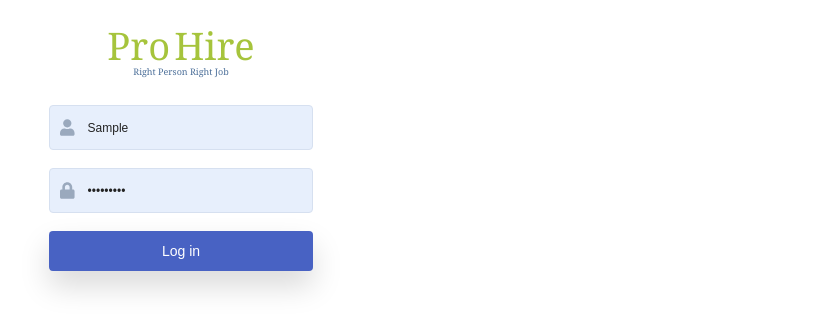
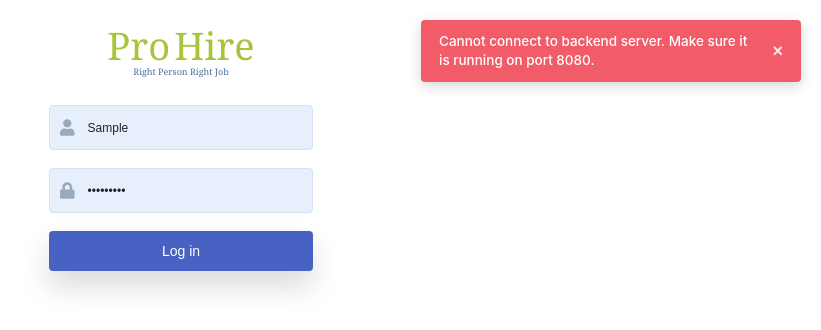
Before and after one commit to JeevaJenson/stanco_revamp, a React (Vite) app in the folder frontend/: page / in a window 1280 px wide. Both pictures are taken after typing "Sample", "Sample123" into the empty fields and a click on the button "Log in". Shown: the top 330 px of the page, without its empty margins (459-1280 px from the left). Built offline with nearby package versions, Linux system fonts and the light colour scheme; no server answers.

Commit message:
login api integration

```diff
--- a/frontend/package.json
+++ b/frontend/package.json
@@ -10,6 +10,7 @@
     "preview": "vite preview"
   },
   "dependencies": {
+    "axios": "^1.19.0",
     "react": "^19.2.8",
     "react-dom": "^19.2.8",
     "react-icons": "^5.7.0",
--- a/frontend/src/pages/login.css
+++ b/frontend/src/pages/login.css
@@ -107,3 +107,73 @@
 .login-button:hover {
   background: #3d56b0;
 }
+
+/* Toast Notifications in Right Top Corner */
+.toast-container {
+  position: fixed;
+  top: 20px;
+  right: 20px;
+  z-index: 9999;
+  display: flex;
+  flex-direction: column;
+  gap: 10px;
+  animation: slideInRight 0.3s ease-out;
+}
+
+.toast-box {
+  display: flex;
+  align-items: center;
+  justify-content: space-between;
+  min-width: 240px;
+  max-width: 380px;
+  padding: 12px 18px;
+  border-radius: 4px;
+  color: #ffffff;
+  font-family: -apple-system, BlinkMacSystemFont, "Segoe UI", Roboto, Oxygen, Ubuntu, Cantarell, "Open Sans", "Helvetica Neue", sans-serif;
+  font-size: 13.5px;
+  font-weight: 500;
+  line-height: 1.4;
+  box-shadow: 0 4px 14px rgba(0, 0, 0, 0.16);
+  transition: all 0.2s ease;
+}
+
+.toast-box.success {
+  background-color: #2eb85c; /* Clean green box for Login successful */
+}
+
+.toast-box.error {
+  background-color: #f25b68; /* Coral red box matching screenshot */
+}
+
+.toast-message {
+  flex: 1;
+  margin-right: 12px;
+}
+
+.toast-close-btn {
+  background: transparent;
+  border: none;
+  color: #ffffff;
+  font-size: 18px;
+  font-weight: 700;
+  cursor: pointer;
+  padding: 0;
+  line-height: 1;
+  opacity: 0.85;
+  transition: opacity 0.15s;
+}
+
+.toast-close-btn:hover {
+  opacity: 1;
+}
+
+@keyframes slideInRight {
+  from {
+    transform: translateX(100%);
+    opacity: 0;
+  }
+  to {
+    transform: translateX(0);
+    opacity: 1;
+  }
+}
--- a/frontend/src/pages/login.jsx
+++ b/frontend/src/pages/login.jsx
@@ -1,25 +1,89 @@
-import { useState } from "react";
+import { useState, useEffect } from "react";
 import { FaUser, FaLock } from "react-icons/fa";
-import "./Login.css";
+import api from "../services/api";
+import "./login.css";
 
 function Login() {
-  const [username, setUsername] = useState("");
+  const [employeeID, setEmployeeID] = useState("");
   const [password, setPassword] = useState("");
+  const [loading, setLoading] = useState(false);
+  const [toast, setToast] = useState(null); // { type: "success" | "error", message: string }
 
-  const handleLogin = (e) => {
+  const showToast = (type, message) => {
+    setToast({ type, message });
+  };
+
+  useEffect(() => {
+    if (toast) {
+      const timer = setTimeout(() => {
+        setToast(null);
+      }, 4000);
+      return () => clearTimeout(timer);
+    }
+  }, [toast]);
+
+  const handleLogin = async (e) => {
     e.preventDefault();
+    setToast(null);
 
-    if (!username || !password) {
-      alert("Please enter username and password");
+    if (!employeeID.trim() || !password) {
+      showToast("error", "Emp ID or Password are required");
       return;
     }
 
-    console.log("Username:", username);
-    console.log("Password:", password);
+    console.log("Submitting login for Employee ID:", employeeID);
+    setLoading(true);
+
+    try {
+      const response = await api.post("/login", {
+        empID: employeeID.trim(),
+        employeeId: employeeID.trim(),
+        password: password,
+      });
+
+      console.log("Login response:", response.data);
+
+      if (response.data && response.data.token) {
+        localStorage.setItem("token", response.data.token);
+        localStorage.setItem("user", JSON.stringify(response.data));
+      }
+
+      showToast("success", "Login successful");
+
+    } catch (error) {
+      console.error("Error occurred while logging in:", error);
+      let msg = "Emp ID or Password are wrong";
+      if (!error.response) {
+        msg = "Cannot connect to backend server. Make sure it is running on port 8080.";
+      } else if (error.response?.data?.message) {
+        msg = error.response.data.message;
+      } else if (typeof error.response?.data === "string") {
+        msg = error.response.data;
+      }
+      showToast("error", msg);
+    } finally {
+      setLoading(false);
+    }
   };
 
   return (
     <div className="login-page">
+      {toast && (
+        <div className="toast-container">
+          <div className={`toast-box ${toast.type}`}>
+            <span className="toast-message">{toast.message}</span>
+            <button
+              type="button"
+              className="toast-close-btn"
+              onClick={() => setToast(null)}
+              aria-label="Close notification"
+            >
+              &times;
+            </button>
+          </div>
+        </div>
+      )}
+
       <div className="login-container">
 
         <div className="logo-section">
@@ -40,9 +104,9 @@
 
             <input
               type="text"
-              placeholder="Username"
-              value={username}
-              onChange={(e) => setUsername(e.target.value)}
+              placeholder="employee ID"
+              value={employeeID}
+              onChange={(e) => setEmployeeID(e.target.value)}
             />
           </div>
 
@@ -57,8 +121,8 @@
             />
           </div>
 
-          <button type="submit" className="login-button">
-            Log in
+          <button type="submit" className="login-button" disabled={loading}>
+            {loading ? "Logging in..." : "Log in"}
           </button>
 
         </form>
--- /dev/null
+++ b/frontend/src/services/api.js
@@ -0,0 +1,7 @@
+import axios from "axios";
+
+const api = axios.create({
+  baseURL: "http://localhost:8080/api/auth",
+});
+
+export default api;
```
Also changed, not shown: 1 other file (tests, documents, lock files or other folders).
